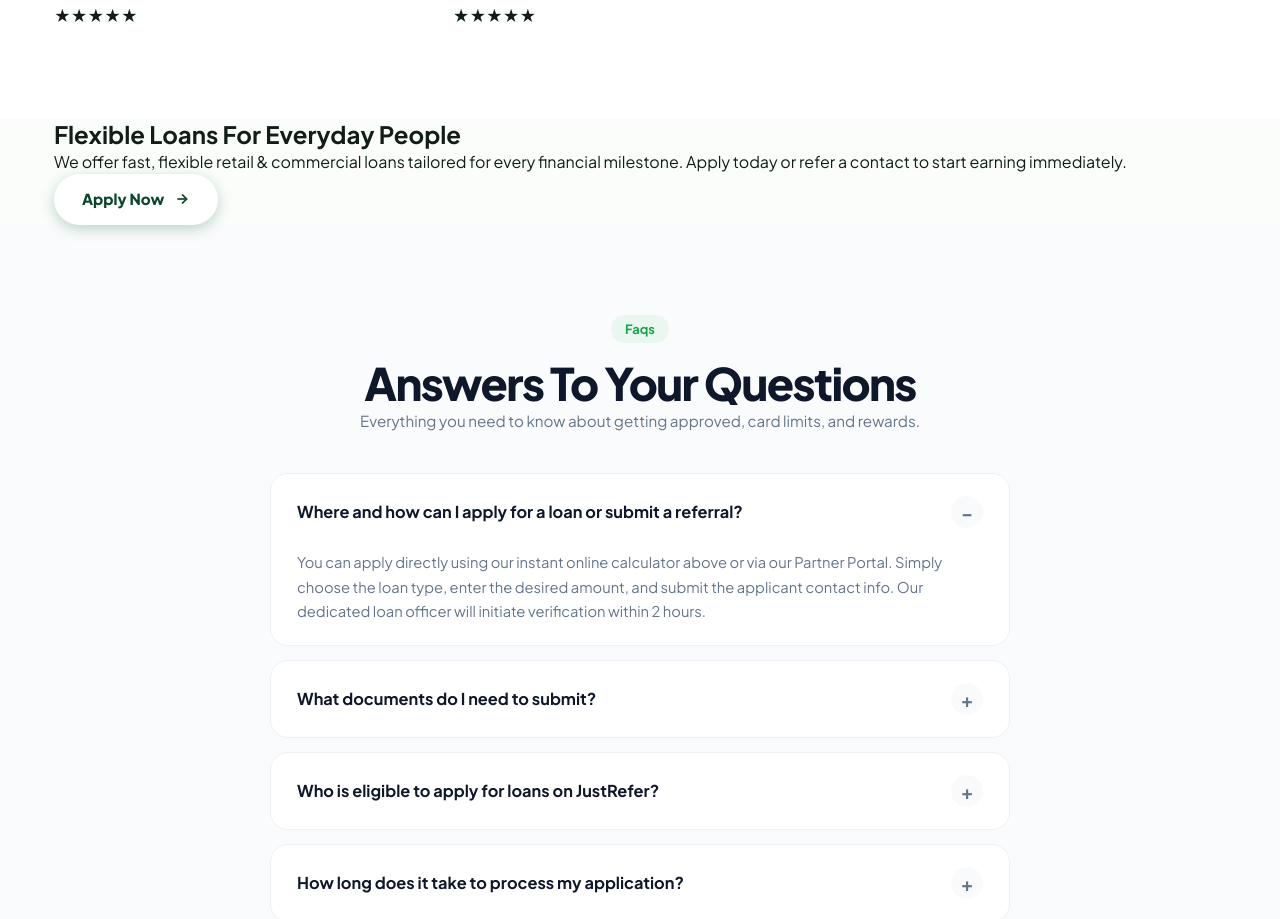
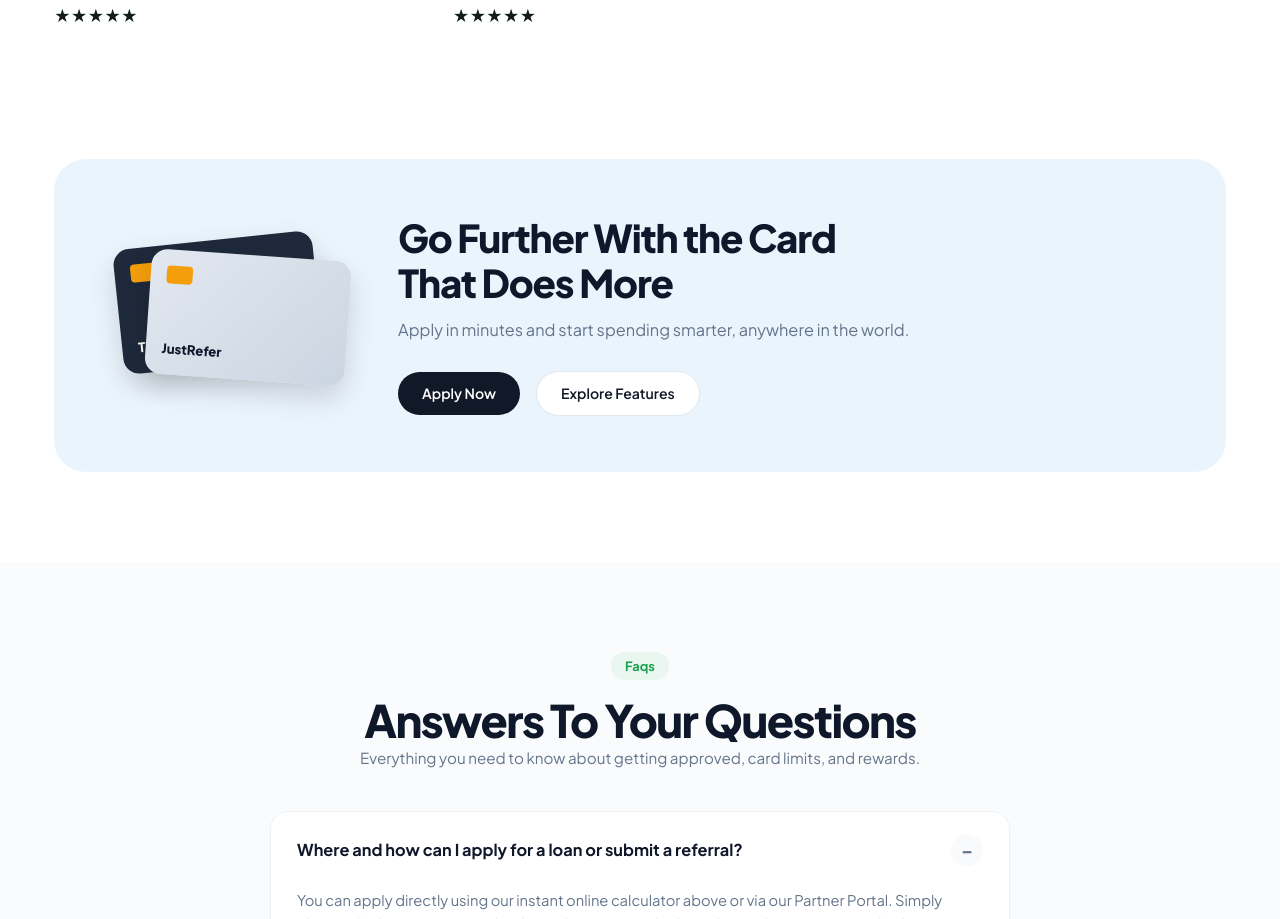
Before and after one commit to adityars07/Just-Refer, a React (Vite) app: page / in a window 1280 px wide. Shown: the part 3744-4663 px from the top of the page. Built offline with nearby package versions, Linux system fonts and the light colour scheme.

Commit message:
Update src/components/PromotionalBanner.tsx

```diff
--- a/src/components/PromotionalBanner.tsx
+++ b/src/components/PromotionalBanner.tsx
@@ -1,20 +1,40 @@
 const PromotionalBanner = () => {
   return (
-    <div className="container">
-      <div className="promo-dark-banner">
-        <h2>Flexible Loans For Everyday People</h2>
-        <p>
-          We offer fast, flexible retail & commercial loans tailored for every financial milestone. Apply today or refer a contact to start earning immediately.
-        </p>
-        <a href="#calculator" className="btn-pill-primary" style={{ background: '#ffffff', color: '#0b472a', fontWeight: 800 }}>
-          Apply Now
-          <svg width="16" height="16" viewBox="0 0 24 24" fill="none" stroke="currentColor" strokeWidth="2.5">
-            <line x1="5" y1="12" x2="19" y2="12"></line>
-            <polyline points="12 5 19 12 12 19"></polyline>
-          </svg>
-        </a>
+    <section className="promo-section">
+      <div className="container">
+        <div className="promo-card-container">
+          {/* Left: Card visual */}
+          <div className="promo-visual-left">
+            <div className="promo-card-mini card-top">
+              <div className="mini-chip"></div>
+              <div className="mini-brand">JustRefer</div>
+            </div>
+            <div className="promo-card-mini card-bottom">
+              <div className="mini-chip"></div>
+              <div className="mini-brand">Titanium</div>
+            </div>
+          </div>
+
+          {/* Right: Content */}
+          <div className="promo-content-right">
+            <h2 className="promo-heading">
+              Go Further With the Card<br />That Does More
+            </h2>
+            <p className="promo-sub">
+              Apply in minutes and start spending smarter, anywhere in the world.
+            </p>
+            <div className="promo-btn-group">
+              <a href="#plans" className="btn-dark">
+                Apply Now
+              </a>
+              <a href="#benefits" className="btn-outline">
+                Explore Features
+              </a>
+            </div>
+          </div>
+        </div>
       </div>
-    </div>
+    </section>
   )
 }
 
```
